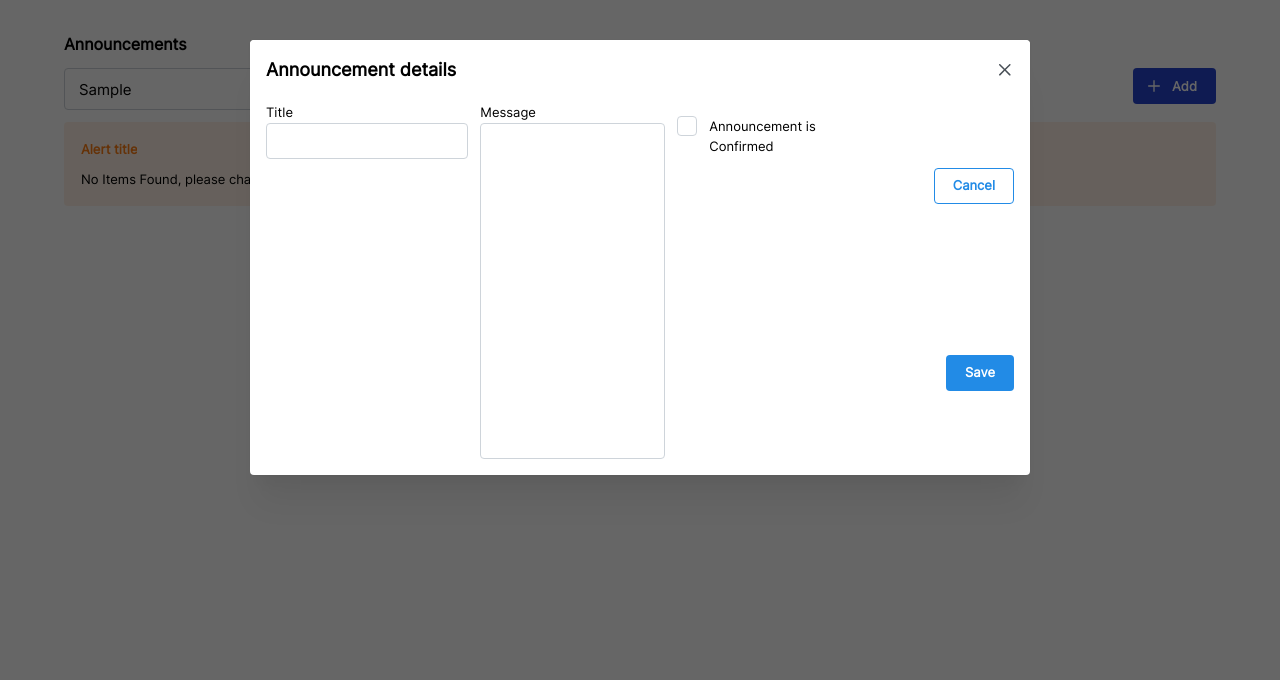
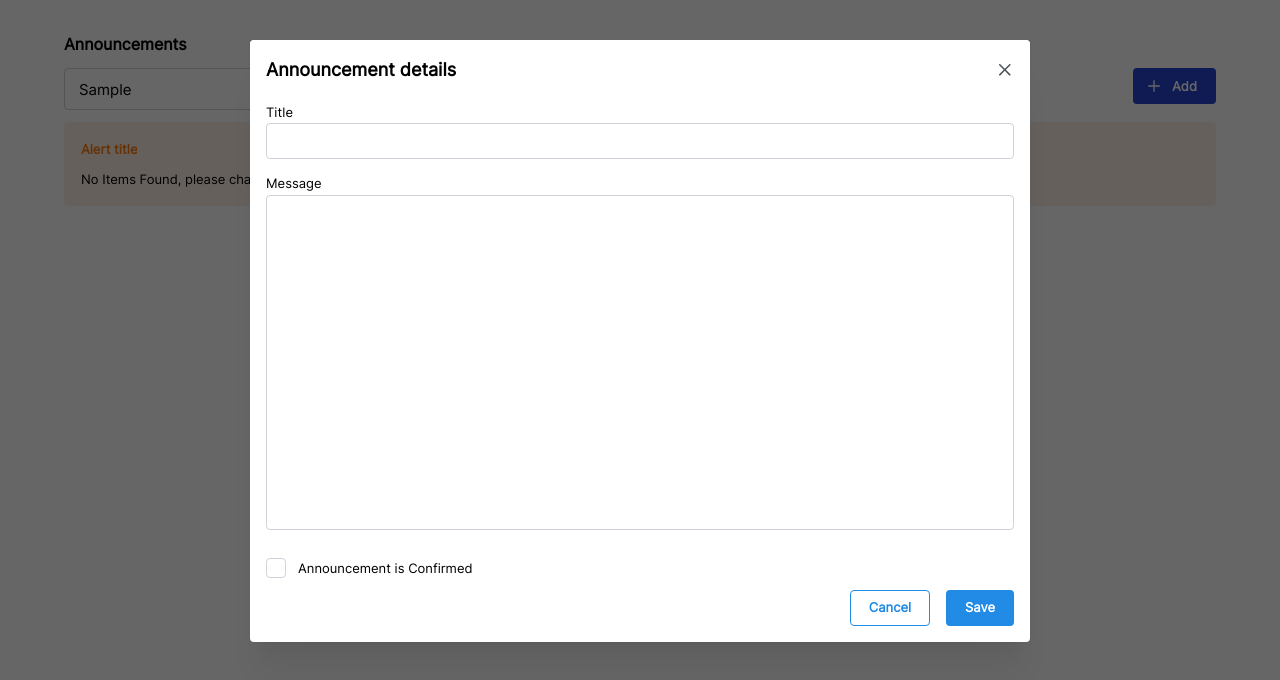
Before and after one commit to kianaz-tayefeh/AnnounceBoard, a React (Vite) app: page / in a window 1280 px wide. Both pictures are taken after typing "Sample" into the empty fields and a click on the button "Add". Shown: the top 680 px of the page. Built offline with nearby package versions, Linux system fonts and the light colour scheme.

Commit message:
fix modal

```diff
--- a/src/components/templates/AnnounceModal.tsx
+++ b/src/components/templates/AnnounceModal.tsx
@@ -55,7 +55,7 @@ export const AnnounceModal: React.FC<AnnounceModalPropsType> = ({
       >
         <form onSubmit={onSubmit(handleSubmit)}>
           <Flex
-            direction={{ base: "column", sm: "row" }}
+            direction={{ base: "column", sm: "column" }}
             justify="space-between"
             gap={{ base: "md", sm: "sm" }}
           >
```
